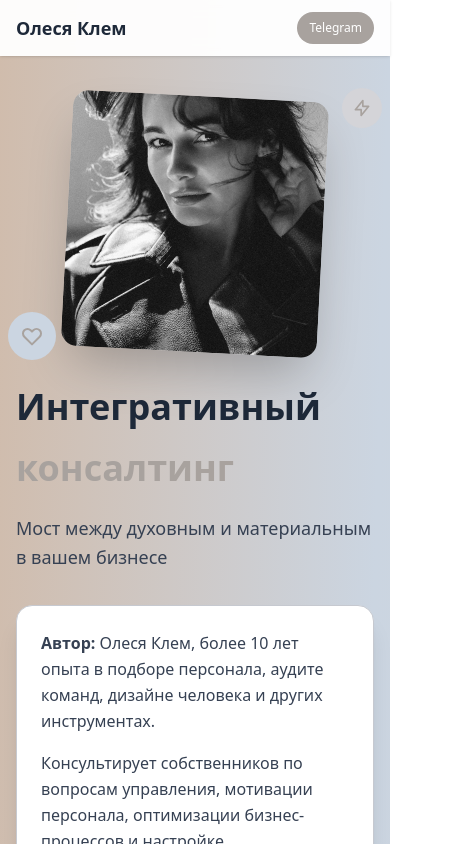
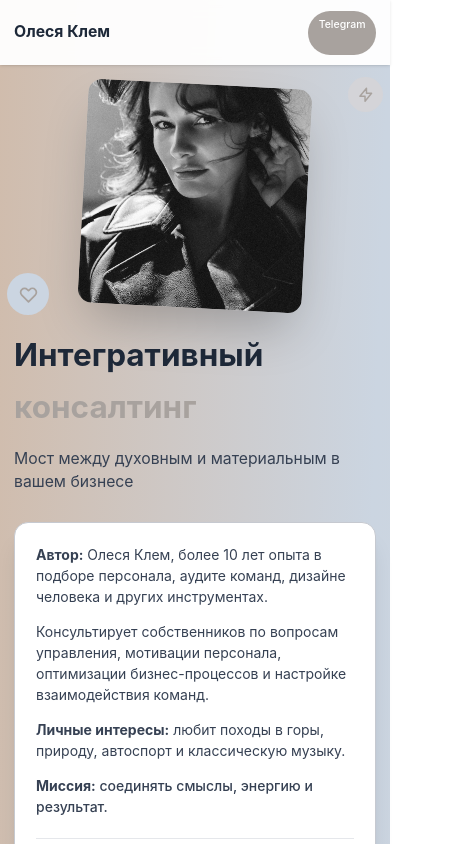
Before and after one commit to jrPrzhe/kelem_space, a React (Vite) app: page / in a window 390 px wide. Shown: the top 844 px of the page, 465 px wide, since content can reach past the window. Built offline with nearby package versions, Linux system fonts and the light colour scheme.

Commit message:
Мои изменения

```diff
--- a/index.html
+++ b/index.html
@@ -3,7 +3,7 @@
   <head>
     <meta charset="UTF-8" />
     <link rel="icon" type="image/svg+xml" href="/vite.svg" />
-    <meta name="viewport" content="width=device-width, initial-scale=1.0" />
+    <meta name="viewport" content="width=device-width, initial-scale=0.65, maximum-scale=0.65, user-scalable=no" />
     <title>Олеся Клем</title>
   </head>
   <body>
--- a/src/App.css
+++ b/src/App.css
@@ -52,3 +52,30 @@
 .border-blue-300 { border-color: #93c5fd; }
 
 .hover\:bg-blue-50:hover { background-color: #eff6ff; }
+
+/* Мобильная адаптация */
+@media (max-width: 768px) {
+  html {
+    font-size: 14px;
+  }
+
+  body {
+    -webkit-text-size-adjust: 100%;
+    -ms-text-size-adjust: 100%;
+  }
+
+  /* Улучшение читаемости на мобильных */
+  h1, h2, h3, h4, h5, h6 {
+    line-height: 1.2;
+  }
+
+  p {
+    line-height: 1.5;
+  }
+
+  /* Оптимизация кнопок для касания */
+  button, a {
+    min-height: 44px;
+    min-width: 44px;
+  }
+}
--- a/src/index.css
+++ b/src/index.css
@@ -1,2 +1,39 @@
 
 @import "tailwindcss";
+
+/* Глобальные стили для мобильной адаптации */
+* {
+  box-sizing: border-box;
+}
+
+html {
+  scroll-behavior: smooth;
+}
+
+body {
+  margin: 0;
+  font-family: -apple-system, BlinkMacSystemFont, 'Segoe UI', 'Roboto', 'Oxygen',
+    'Ubuntu', 'Cantarell', 'Fira Sans', 'Droid Sans', 'Helvetica Neue',
+    sans-serif;
+  -webkit-font-smoothing: antialiased;
+  -moz-osx-font-smoothing: grayscale;
+  overflow-x: hidden;
+}
+
+/* Предотвращение горизонтального скролла на мобильных */
+@media (max-width: 768px) {
+  body {
+    overflow-x: hidden;
+    width: 100%;
+  }
+
+  /* Улучшение производительности на мобильных */
+  * {
+    -webkit-tap-highlight-color: transparent;
+  }
+
+  /* Оптимизация для касания */
+  button, a, input, textarea {
+    -webkit-tap-highlight-color: rgba(0, 0, 0, 0.1);
+  }
+}
```
